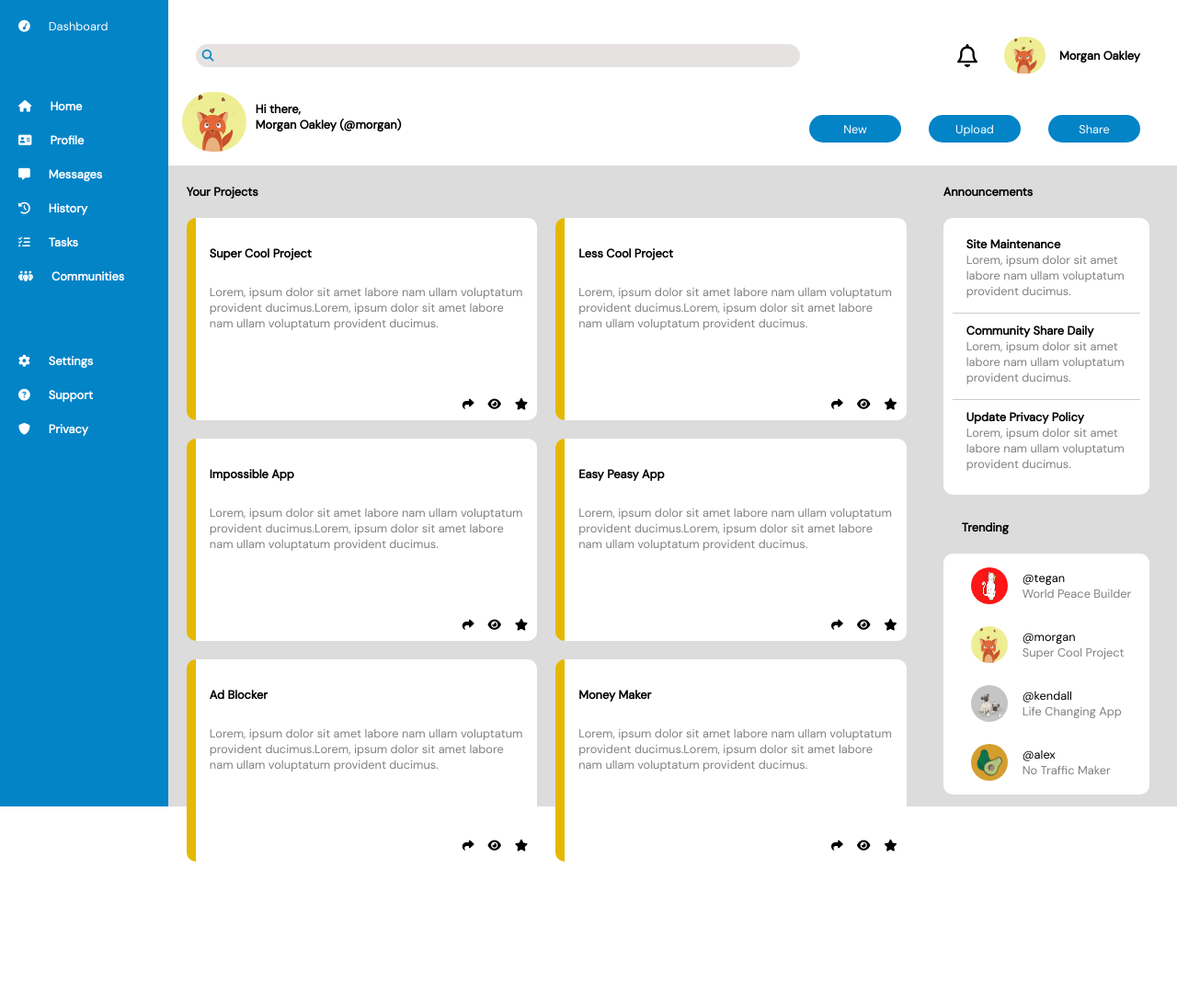
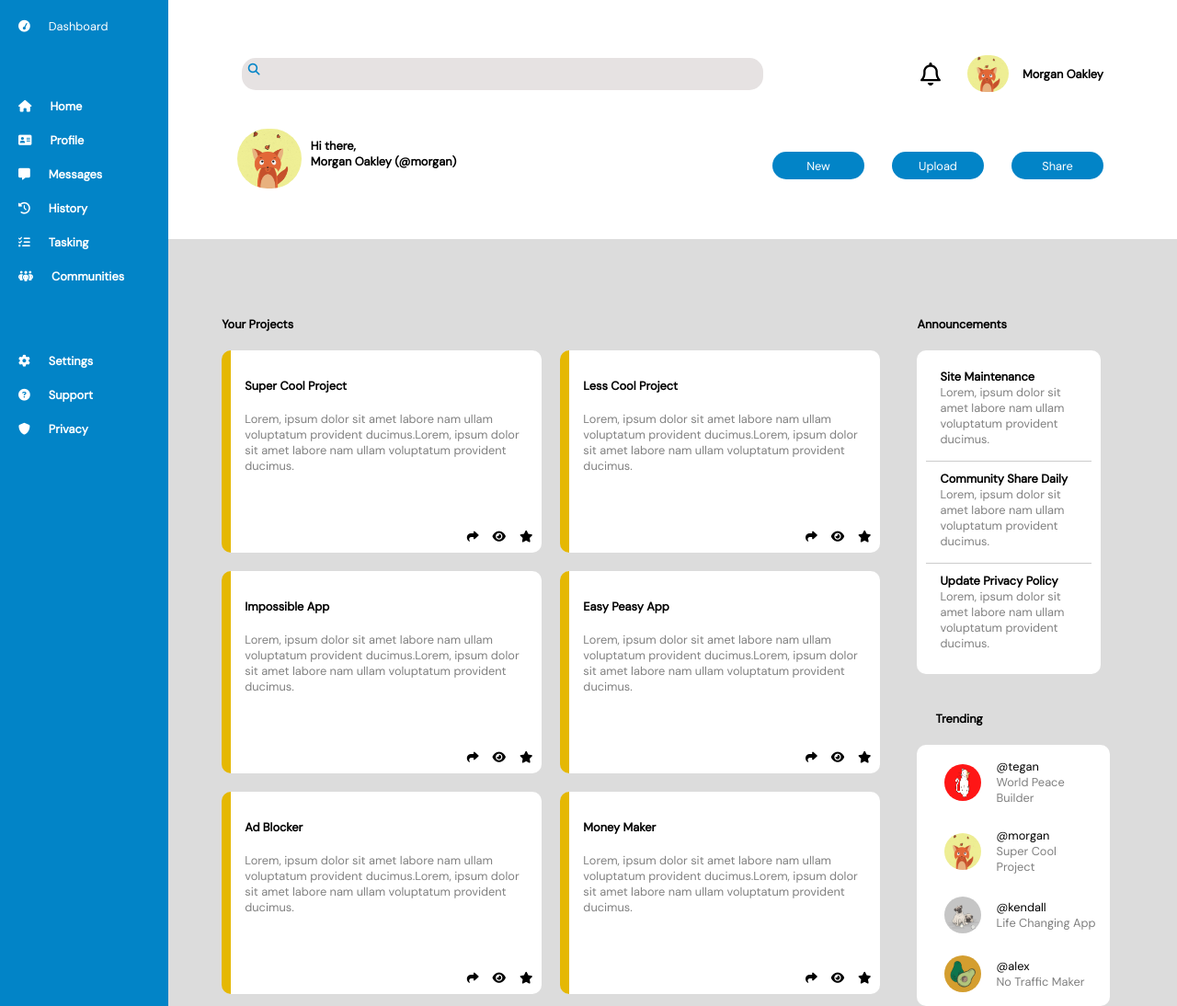
Before and after one commit to mxzmr/Admin-Dashboard, a plain HTML site: page index.html in a window 1280 px wide. Shown: the whole page at 92% size. Before the commit the page ends 937 px from the top, so only its background shows below. Drawn offline with Linux system fonts and the light colour scheme.

Commit message:
Change css units and gaps

```diff
--- a/index.html
+++ b/index.html
@@ -37,7 +37,7 @@
                 <li><i class="fa-solid fa-address-card"></i>Profile</li>
                 <li><i class="fa-solid fa-message"></i>Messages</li>
                 <li><i class="fa-solid fa-clock-rotate-left"></i>History</li>
-                <li><i class="fa-solid fa-list-check"></i>Tasks</li>
+                <li><i class="fa-solid fa-list-check"></i>Tasking</li>
                 <li><i class="fa-solid fa-people-group"></i>Communities</li>
                 <li><i class="fa-solid fa-gear"></i>Settings</li>
                 <li><i class="fa-solid fa-circle-question"></i>Support</li>
--- a/style.css
+++ b/style.css
@@ -6,7 +6,7 @@
     font-size: 100%;
     font: inherit;
     --pastel-blue:#0284c7;
-    --font-size: clamp(12px,1vw, 14px);
+    --font-size: clamp(12px,1vw, 18px);
     font-family: DM sans;
   }
 
@@ -26,18 +26,20 @@
     grid-area: header;
     display: grid;
     grid-template-columns: 1fr 1fr 1fr;
-    grid-template-rows: 1fr 1fr;
-    margin-top: 20px;
+    grid-template-rows: 1.5fr 1fr;
+    padding: 20px 0 40px 0;
+
+
     font-size: var(--font-size);
 }
 
 .header .search{
     background-color: rgb(230, 226, 226);
-    height: 25px;
+    height: 35px;
     border-radius: 15px;
     grid-column: 1/3;
     grid-row: 1/2;
-    margin-left: 30px;
+    margin-left: 80px;
     align-self: center;
 }
 
@@ -51,7 +53,7 @@
     margin-left: 30px;
     padding: 10px;
     grid-column: 1/2;
-    margin-left: 85px;
+    margin-left: 145px;
     font-weight: 600;
 }
 
@@ -60,7 +62,7 @@
     width: 70px;
     grid-row: 2/3;
     grid-column: 1/2;
-    margin-left: 15px;
+    margin-left: 75px;
     margin-bottom: 15px;
     border-radius: 50px;
 }
@@ -88,7 +90,7 @@
     grid-row: 1/2;
     justify-self: flex-end;
     padding: 10px;
-    margin-right: 30px;
+    padding-right: 80px;
     align-self: center;
     font-weight: 600;
     display:flex ;
@@ -100,7 +102,7 @@
     display: flex;
     padding: 10px;
     gap: 30px;
-    margin-right: 30px;
+    padding-right: 80px;
     grid-column: 3/4;
     grid-row: 2/3;
     justify-self: flex-end;
@@ -152,15 +154,18 @@
     background-color: rgb(220, 220, 220);
     grid-area: main;
     display: grid;
-    grid-template-columns: 3fr 1fr;
+    grid-template-columns: 2.5fr 1fr;
     font-size: var(--font-size);
+    padding-left: 3vw;
+    padding-top: 5vw;
+
 }
 
 .main .projects{
     display: grid;
     gap: 20px;
     height: max(20vh,80vh);
-    grid-template-columns: repeat(2,  minmax(100px, 1fr));
+    grid-template-columns: repeat(2,  minmax(200px, 1fr));
     grid-auto-rows: 220px;
     grid-column: 1 /2;
     grid-row: 2/8;
@@ -210,6 +215,8 @@ h1{
     grid-row: 2/4;
     padding: 0 20px;
     font-size: var(--font-size);
+    min-width:250px;
+    max-width:80%;
 }
 
 .main .announce-card{
@@ -238,9 +245,12 @@ h1{
 
 .main .trending{
     grid-column: 2/3;
-    grid-row: 4/8;
+    grid-row: 4/7;
     padding: 0 20px;
-    margin-right: 10px;
+    /* margin-right: 10px; */
+    margin-top: 20px;
+    min-width:250px;
+    max-width:80%;
 }
 
 .trending-content{
```
